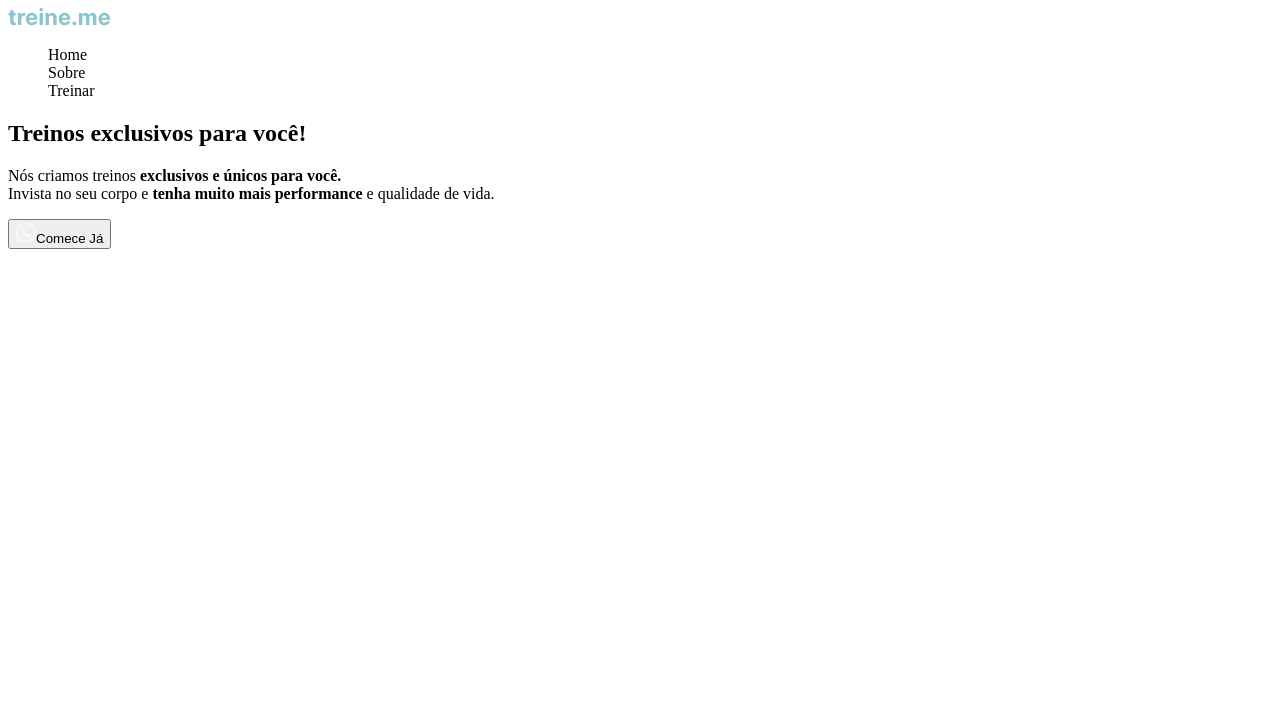
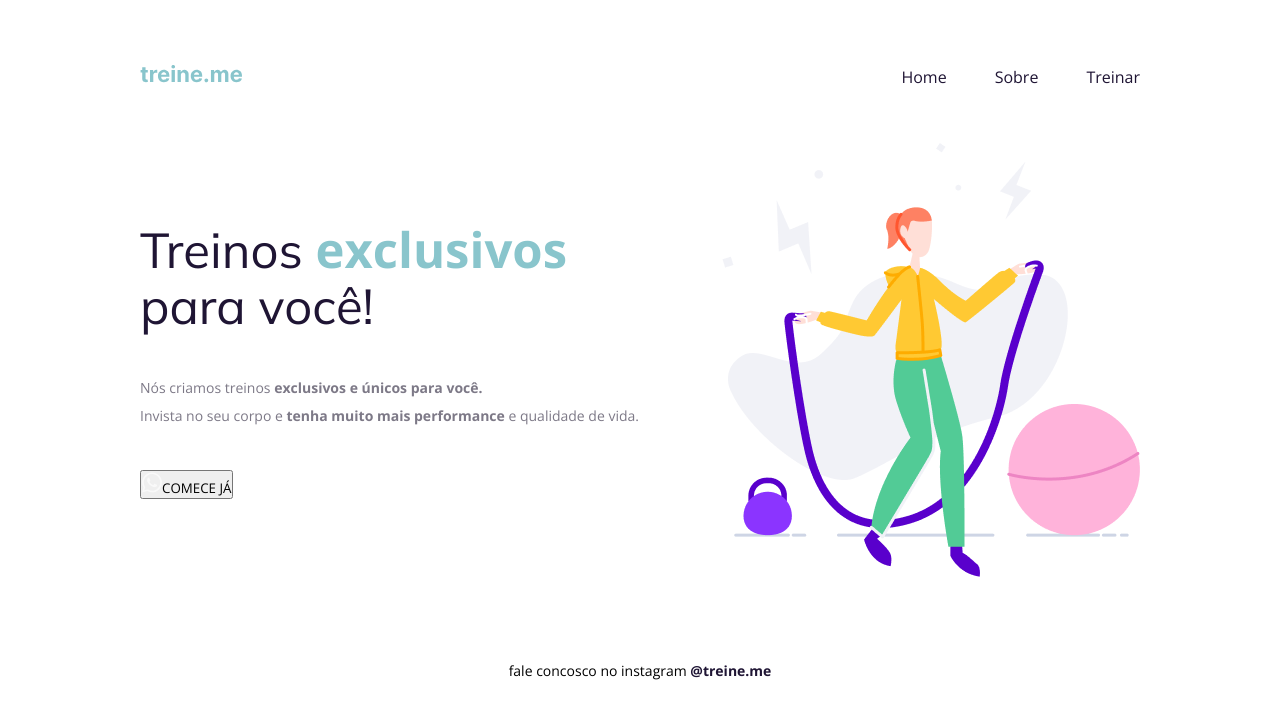
Before and after one commit to alramosf/rocketseat-explorer, a plain HTML site: page projeto02/index.html in a window 1280 px wide. Drawn offline with nearby package versions, Linux system fonts and the light colour scheme.

Commit message:
update css

```diff
--- a/projeto02/index.html
+++ b/projeto02/index.html
@@ -5,37 +5,40 @@
     <meta http-equiv="X-UA-Compatible" content="IE=edge">
     <meta name="viewport" content="width=device-width, initial-scale=1.0">
     <title>Treine me</title>
+
+    <link rel="stylesheet" href="style.css">
 </head>
 <body>
 
     <div class="page">
 
-        <header>
-            <img src="images/logo.svg" alt="Logo Treine.me">
+
 
             <nav>
+                <a href="#" id="logo"><img src="images/logo.svg" alt="Logo Treine.me"></a>
                 <ul type="none">
-                    <li>Home</li>
-                    <li>Sobre</li>
-                    <li>Treinar</li>
+                    <li><a href="#">Home</a></li>
+                    <li><a href="#">Sobre</a></li>
+                    <li><a href="#">Treinar</a></li>
                 </ul>
             </nav>
 
-        </header>
+
         <main>
             <section>
-                <h1>Treinos exclusivos
+                <h1>Treinos <span>exclusivos</span><br/>
                     para você!</h1>
                 <p>Nós criamos treinos <strong>exclusivos e únicos para você.</strong><br/>
                     Invista no seu corpo e <strong>tenha muito mais performance</strong> e qualidade de vida.
                 </p>
                 <button>
-                    <img src="images/wpp.svg" alt="ícone do whatsapp">Comece Já
+                    <img src="images/wpp.svg" alt="ícone do whatsapp">COMECE JÁ
                 </button>
             </section>
+            <img src="images/img.png" alt="Desenha de uma garota pulando corda">
         </main>
         <footer>
-
+            fale concosco no instagram <a href="https://instagram.com/treineme" target="_blank">@treine.me</a>
         </footer>
 
     </div>
--- /dev/null
+++ b/projeto02/style.css
@@ -0,0 +1,89 @@
+@import url('https://fonts.googleapis.com/css2?family=Mulish:wght@400;700&family=Open+Sans:wght@400;700&display=swap');
+
+/*font-family: 'Mulish', sans-serif;
+font-family: 'Open Sans', sans-serif;*/
+
+*{
+    margin: 0;
+    padding: 0;
+    font-family: 'Open Sans', sans-serif;
+}
+
+.page{
+    width: 1000px;
+    margin: 65px auto 0;
+}
+
+nav {
+    display: flex;
+    justify-content: space-between;
+    align-items: center;
+
+    margin-bottom: 55px;
+}
+
+ul {
+    display: flex;
+    gap: 48px;
+
+    font-family: 'Mulish', sans-serif
+}
+
+a{
+    text-decoration: none;
+    color: #1F1534;
+}
+
+ul li a:hover{
+    font-weight: bold;
+
+}
+
+main {
+    display: flex;
+    justify-content: space-between;
+    align-items: center;
+}
+
+h1{
+    font-family: 'Mulish', sans-serif;
+    font-size: 49px;
+    line-height: 56px;
+    color: #1F1534;
+    font-weight: 400;
+
+
+}
+
+h1 span{
+    color: #89c5cc;
+    font-weight: bold;
+}
+
+section p {
+    font-size: 14px;
+    line-height: 28px;
+
+    margin: 40px 0;
+
+    color: #7D7987;
+
+}
+
+button{
+    text-transform: uppercase;
+
+}
+
+footer{
+    font-size: 14px;
+    line-height: 28px;
+
+    text-align: center;
+
+    margin-top: 80px;
+}
+
+footer a {
+    font-weight: bold;
+}
```
